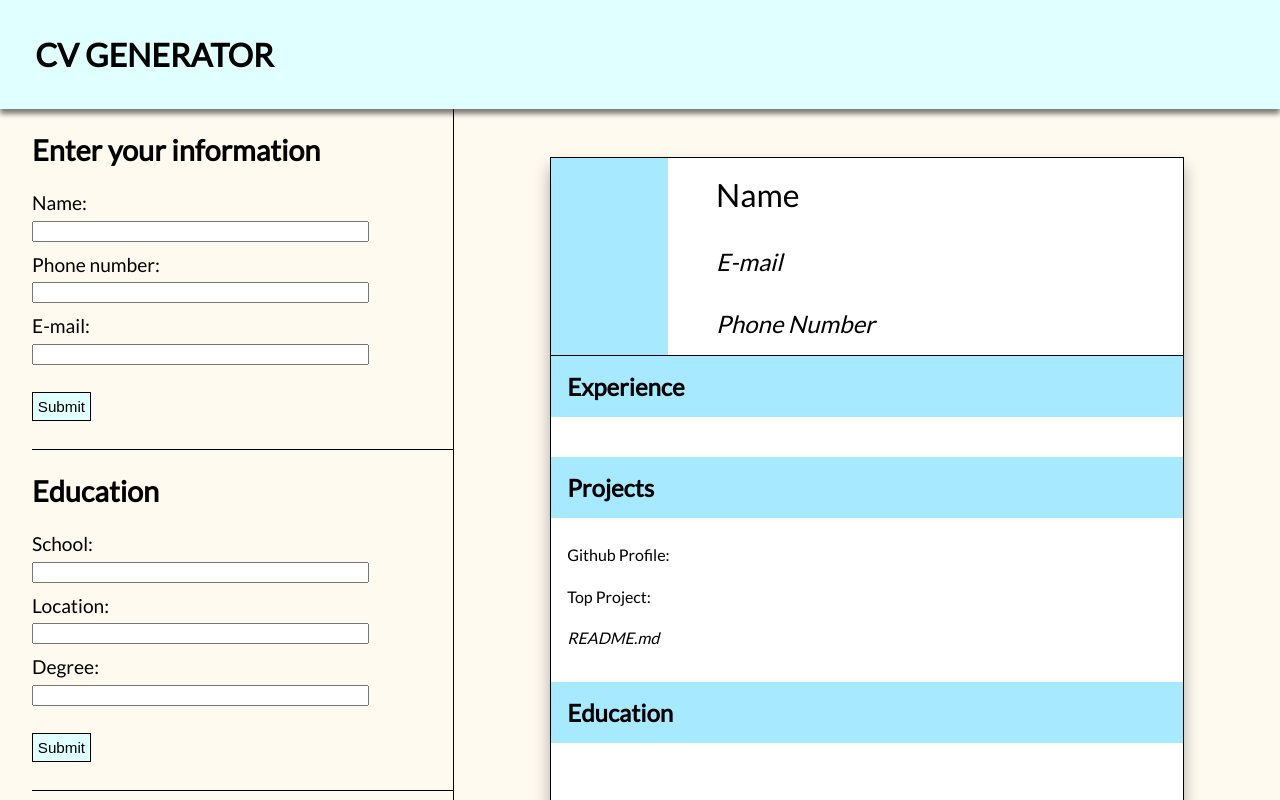
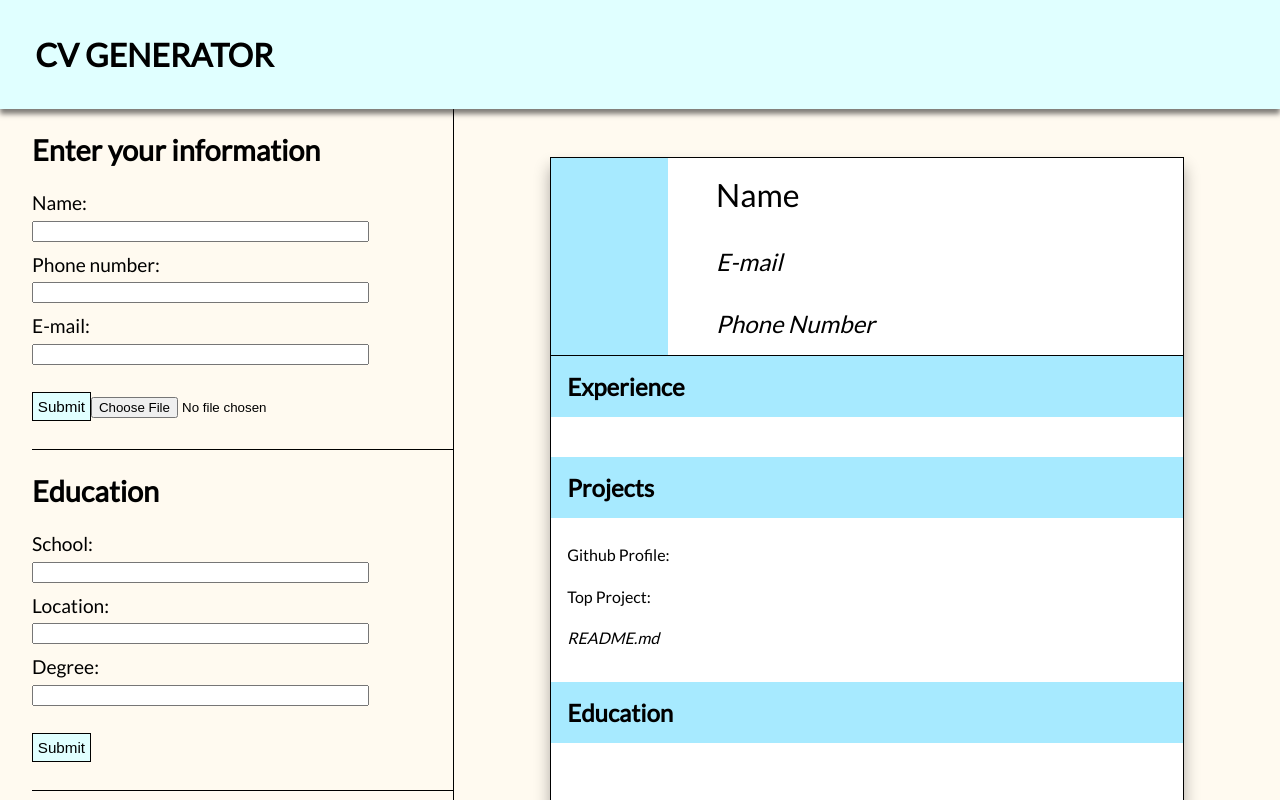
Before and after one commit to qzmp10/cv-application, a React (Create React App) app in the folder cv-project/: page / in a window 1280 px wide. Shown: the top 800 px of the page. Built offline with nearby package versions, Linux system fonts and the light colour scheme.

Commit message:
file input

```diff
--- a/cv-project/src/components/GeneralInfo.js
+++ b/cv-project/src/components/GeneralInfo.js
@@ -12,6 +12,7 @@ class GeneralInfo extends React.Component {
             name: '',
             email: '',
             phone: '',
+            fileUrl: '',
             infoArray: [],
             id: uniqid(),
         }
@@ -56,13 +57,19 @@ class GeneralInfo extends React.Component {
         console.log(this.state.infoArray);
     }
 
+    handleFile = (e) => {
+        this.setState({
+            fileUrl: e.target.value
+        })
+        console.log(this.state.fileUrl)
+    }
 
     render() {
-        const { name, email, phone, infoArray, formDisplay } = this.state;
+        const { name, email, phone, infoArray, formDisplay, fileUrl } = this.state;
 
         return(
             <div className="generalInfo">
-                <InfoForm submitInfo={this.submitInfo} handleChange={this.handleChange} name={name} phone={phone} email={email}/>
+                <InfoForm submitInfo={this.submitInfo} handleChange={this.handleChange} handleFile={this.handleFile} name={name} phone={phone} email={email} fileUrl={fileUrl}/>
             </div>
         )
     }
--- a/cv-project/src/components/InfoForm.js
+++ b/cv-project/src/components/InfoForm.js
@@ -12,6 +12,7 @@ class InfoForm extends React.Component {
         const { name } = this.props;
         const { email } = this.props;
         const { phone } = this.props;
+        const {fileUrl, handleFile} = this.props;
 
 
         return(
@@ -44,6 +45,12 @@ class InfoForm extends React.Component {
                       type="email"/>
                     </div>
                     <button className="submit" type="submit">Submit</button>
+                    <input
+                    onChange={handleFile}
+                    type='file'
+                    id='file'
+                    value={fileUrl}
+                    />
                 </form>
         )
 
```
